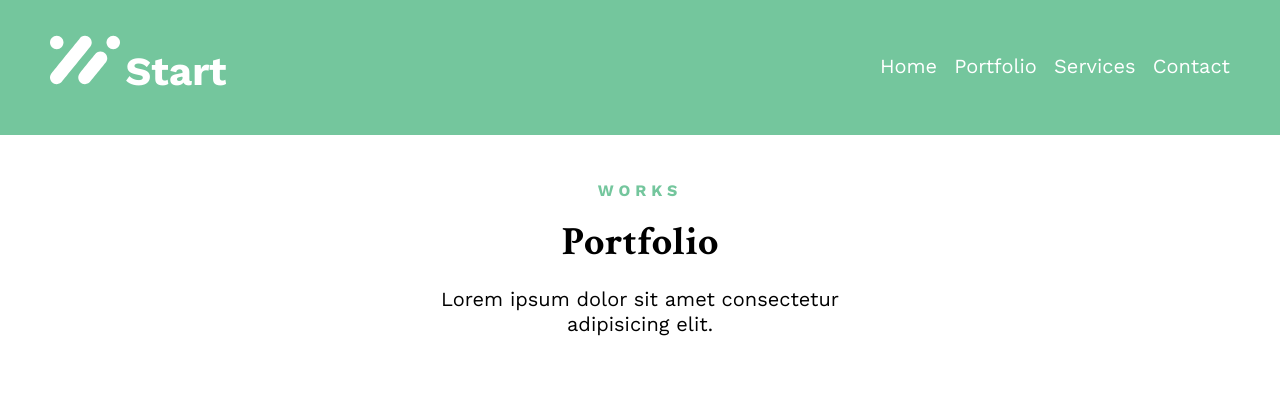
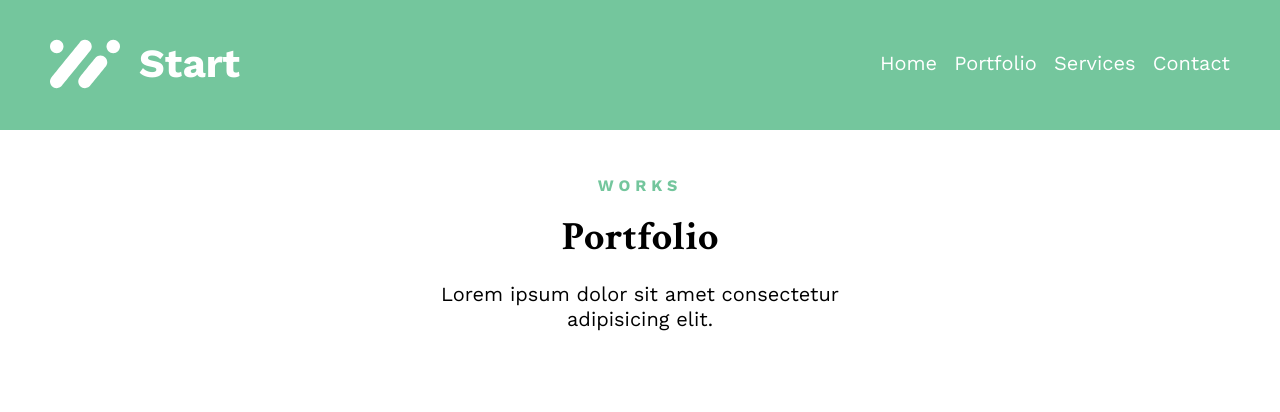
Before and after one commit to ivailopapazov/sirma-responsive-design-jan-2025, a plain HTML site: page src/portfolio.html in a window 1280 px wide. Shown: the top 412 px of the page. Drawn offline with nearby package versions, Linux system fonts and the light colour scheme.

Commit message:
Fix logo

```diff
--- a/src/style.css
+++ b/src/style.css
@@ -69,9 +69,8 @@ h1 {
     align-items: center;
 }
 
-.logo-section {
+.logo-container {
     display: flex;
-    align-items: center;
     justify-content: space-between;
     width: 190px;
 }
```
